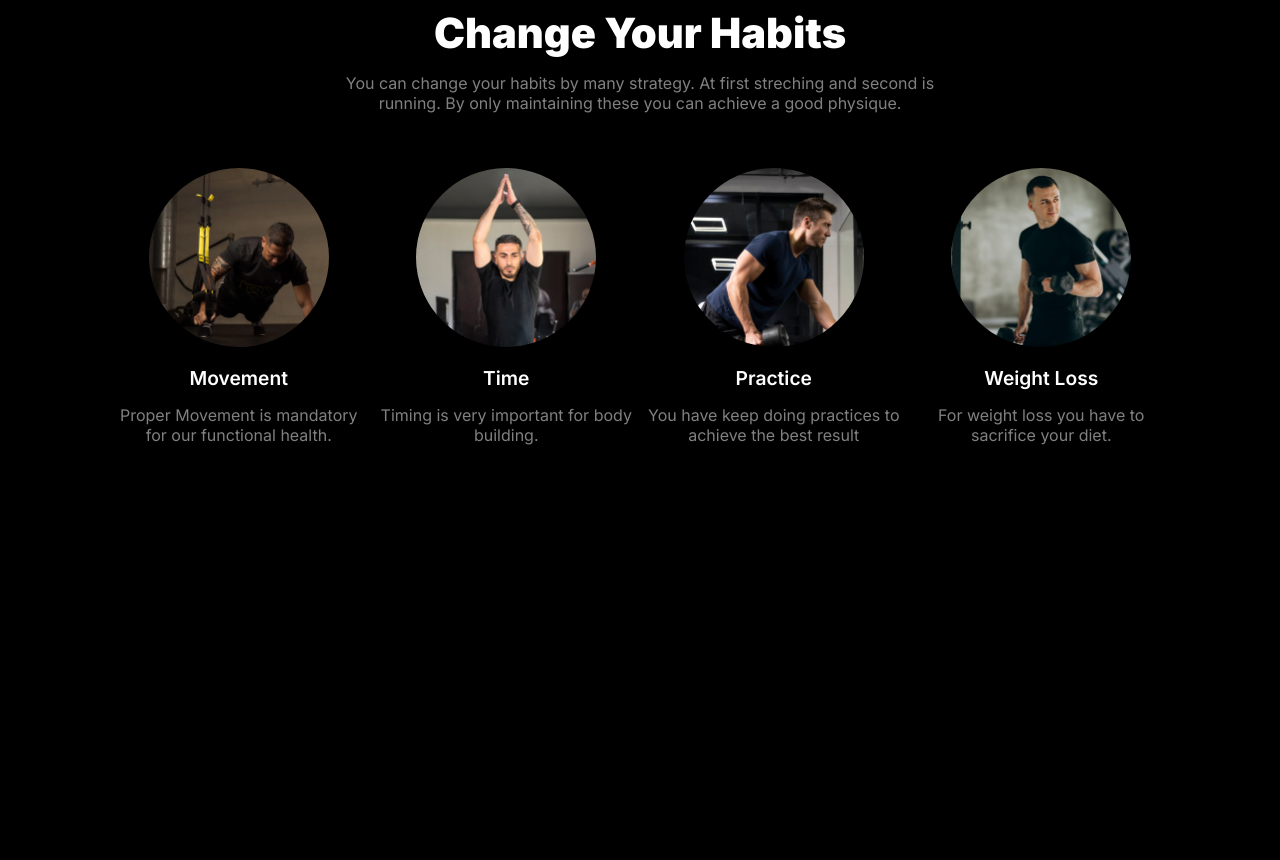
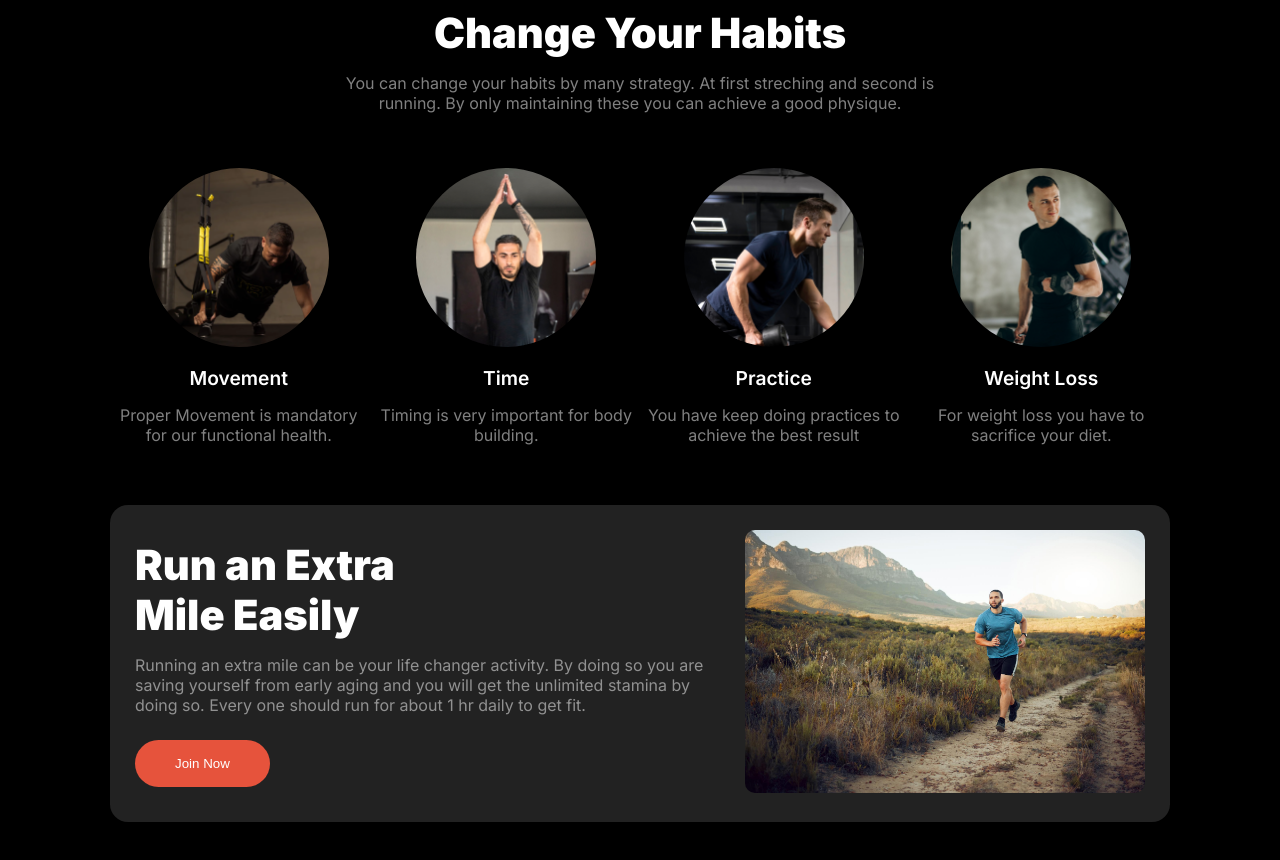
Before and after one commit to fahimbrew/assignment-2, a plain HTML site: page index.html in a window 1280 px wide. Shown: the part 720-1580 px from the top of the page. Before the commit the page ends 1165 px from the top, so only its background shows below. Drawn offline with Linux system fonts and the light colour scheme; a web font is replaced by a local one.

Commit message:
run section has been done and also done with small device responsiveness

```diff
--- a/index.html
+++ b/index.html
@@ -119,6 +119,34 @@
         </section>
         <!-- habit section ends here -->
 
+        <!-- Run section starts here -->
+        <section class="runs">
+            <div class="run-container display-flex">
+                <div class="run-description">
+                    <h2 class="h-common">Run an Extra Mile Easily</h2>
+                    <p class="p-common">Running an extra mile can be your life changer activity. By doing so you are
+                        saving
+                        yourself from early aging and you will get the unlimited stamina by doing so. Every one should
+                        run
+                        for about 1 hr daily to get fit.</p>
+                    <button class="btn-primary">Join Now</button>
+
+
+
+                </div>
+
+                <div class="run-image">
+                    <img src="images/run.jpg" alt="">
+                </div>
+
+
+
+
+            </div>
+            </div>
+        </section>
+        <!-- Run section ends here -->
+
 
 
 
--- a/styles/responsive.css
+++ b/styles/responsive.css
@@ -60,4 +60,23 @@
         margin-bottom: 10px;
         font-size: 2rem;
     }
+
+    .run-container {
+        flex-direction: column;
+    }
+
+    .run-description {
+        width: 100%;
+    }
+
+    .run-container h2 {
+        margin-bottom: 15px;
+        width: 100%;
+    }
+
+    .run-container .btn-primary {
+        margin-top: 25px;
+        width: 100%;
+
+    }
 }
--- a/styles/style.css
+++ b/styles/style.css
@@ -173,7 +173,7 @@
     background: rgb(230, 83, 60);
     padding: 16px 40px;
     color: white;
-    border: 0;
+    border: none;
     cursor: pointer;
 }
 
@@ -233,13 +233,16 @@
 
 /* main styles */
 
-.main-content {
-    max-width: 1060px;
-    margin: 0 auto;
-}
+.main-content {}
 
 
 /* habits section style */
+.habits {
+    max-width: 1060px;
+    margin: 0 auto;
+
+}
+
 .habit-description {
     text-align: center;
     width: 60%;
@@ -295,3 +298,50 @@
     justify-content: center; */
 
 }
+
+/* Run starts here */
+.runs {
+    max-width: 1060px;
+    margin: 0 auto;
+    border-radius: 18px;
+
+    background: rgb(34, 34, 34);
+    margin-top: 60px;
+    margin-bottom: 80px;
+    /* justify-content: space-around; */
+
+
+
+}
+
+.run-container {
+    /* width: calc(100% - 40px); */
+    padding: 25px;
+    align-items: center;
+    gap: 20px;
+
+}
+
+.run-container h2 {
+    margin-bottom: 15px;
+    width: 50%;
+}
+
+.run-container .btn-primary {
+    margin-top: 25px;
+
+}
+
+.run-image {
+    max-width: 400px;
+    max-height: 400px;
+    /* border: 2px solid wheat; */
+    border-radius: 10px;
+}
+
+.run-image img {
+    width: 100%;
+    height: 100%;
+    object-fit: cover;
+    border-radius: 10px;
+}
```
